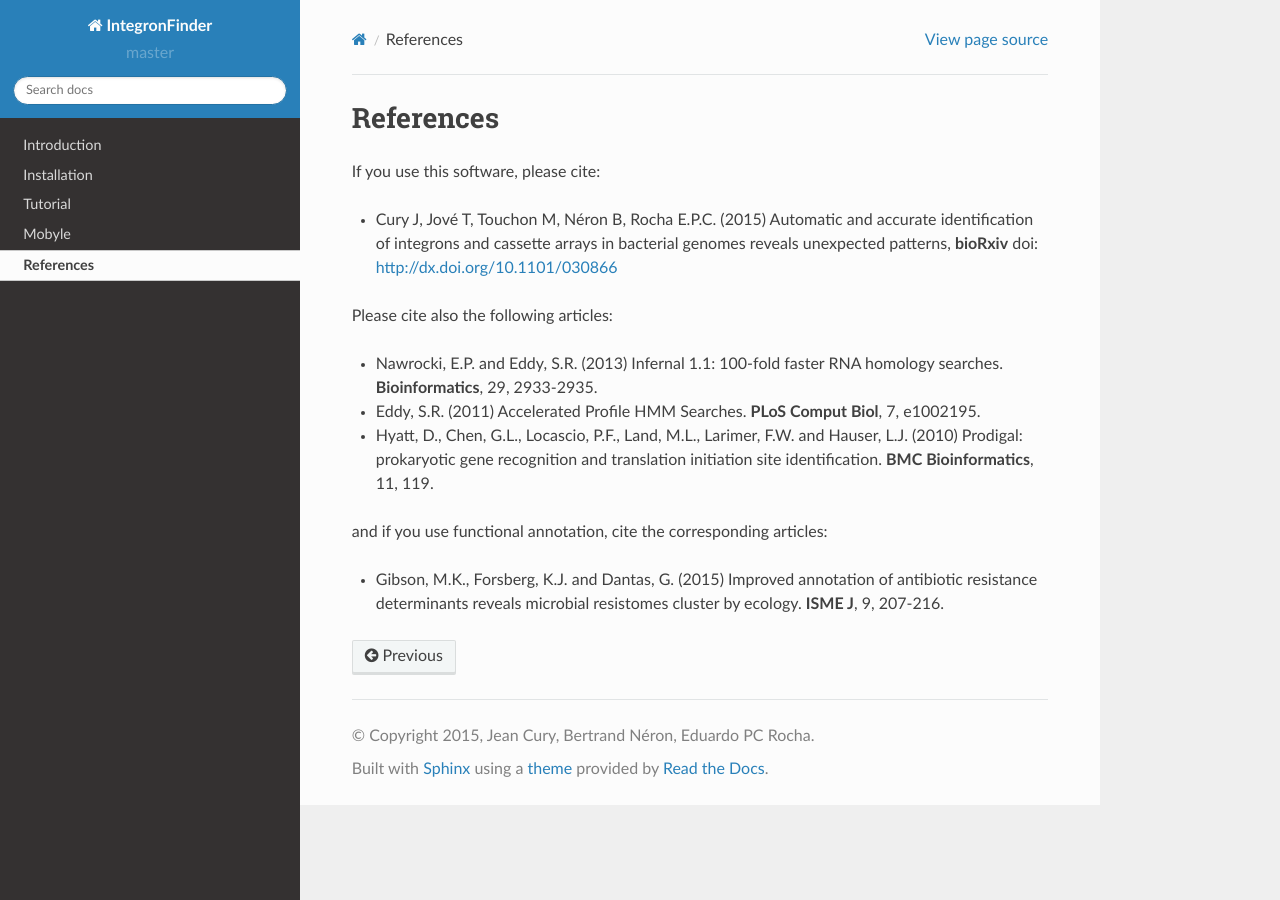
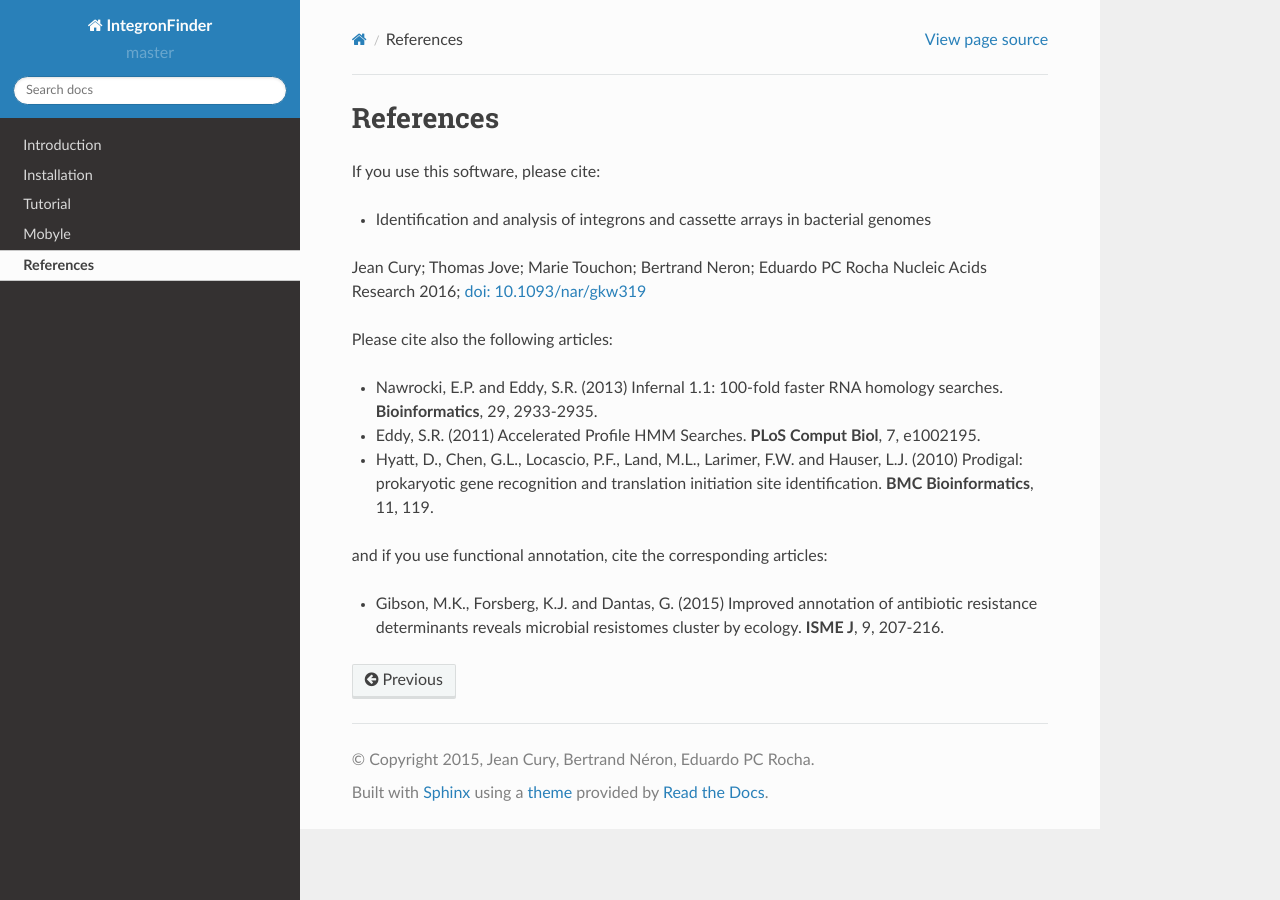
Before and after one commit to gem-pasteur/Integron_Finder, a Sphinx documentation site: the page built from doc/source/references.rst, in a window 1280 px wide. Built offline with Sphinx 7.4.7 and the Read the Docs theme 2.0.0, drawn with Linux system fonts in a browser that asks for light colours.

Commit message:
update citation in doc

```diff
--- a/doc/source/references.rst
+++ b/doc/source/references.rst
@@ -7,7 +7,9 @@
 
 If you use this software, please cite:
 
-- Cury J, Jové T, Touchon M, Néron B, Rocha E.P.C. (2015) Automatic and accurate identification of integrons and cassette arrays in bacterial genomes reveals unexpected patterns, **bioRxiv** doi: http://dx.doi.org/10.1101/030866
+- Identification and analysis of integrons and cassette arrays in bacterial genomes
+Jean Cury; Thomas Jove; Marie Touchon; Bertrand Neron; Eduardo PC Rocha
+Nucleic Acids Research 2016; `doi: 10.1093/nar/gkw319`_
 
 Please cite also the following articles:
 
@@ -20,3 +22,5 @@
 and if you use functional annotation, cite the corresponding articles:
 
 - Gibson, M.K., Forsberg, K.J. and Dantas, G. (2015) Improved annotation of antibiotic resistance determinants reveals microbial resistomes cluster by ecology. **ISME J**, 9, 207-216.
+
+.. _`doi: 10.1093/nar/gkw319`: http://nar.oxfordjournals.org/cgi/content/full/gkw319
```
Also changed, not shown: README.md (+2 -2 lines).
